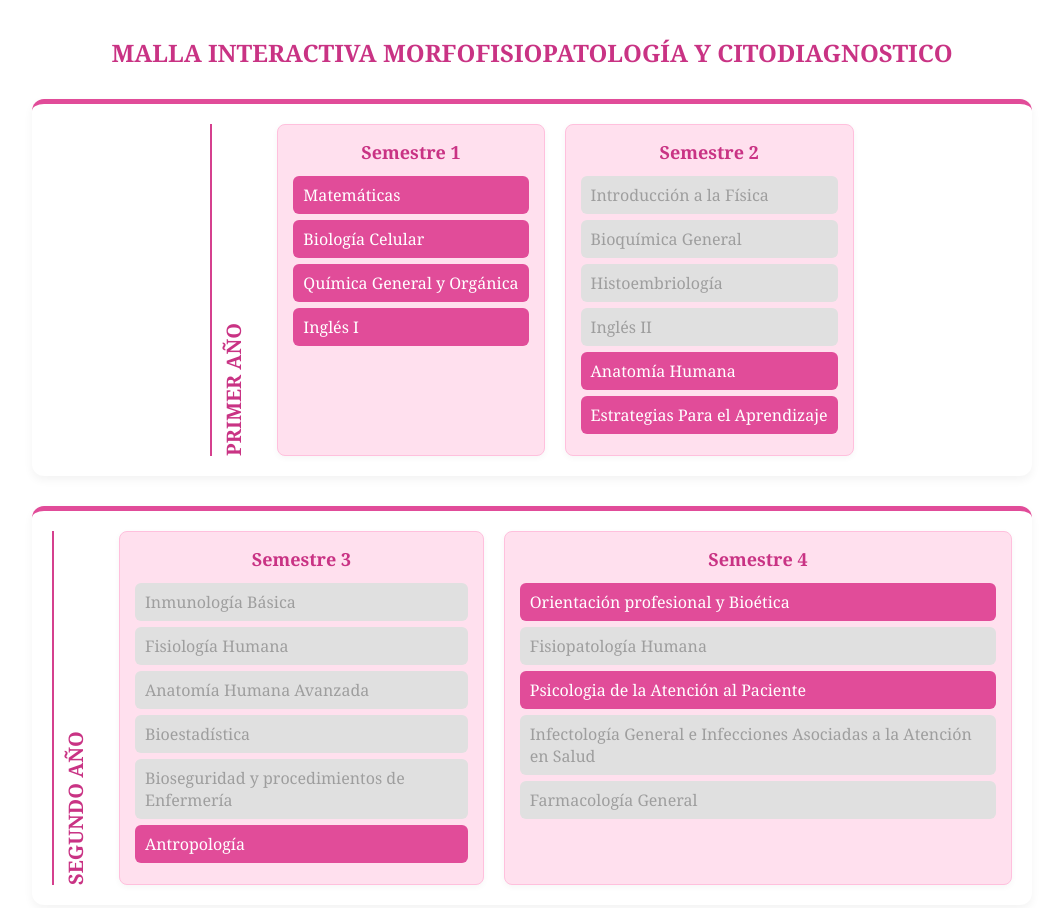
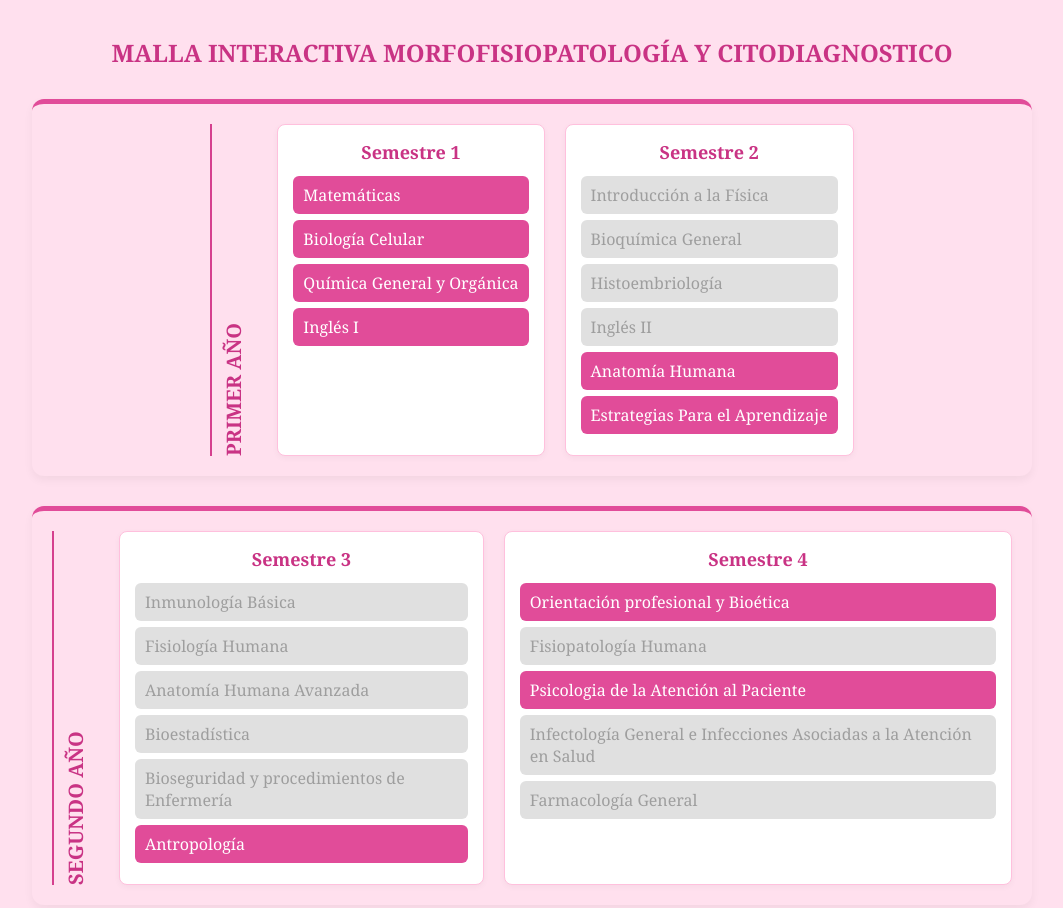
Before and after one commit to Cetem2025/MALLA-ANTIGUA-MORFOFISIOPATOLOGIA-Y-CITODIAGNOSTICO, a plain HTML site: page index.html in a window 1280 px wide. Shown: the top 908 px of the page, without its empty margins (108-1171 px from the left). Drawn offline with Linux system fonts and the light colour scheme.

Commit message:
Update index.html

```diff
--- a/index.html
+++ b/index.html
@@ -7,7 +7,7 @@
   <style>
     body {
   font-family: 'Georgia', serif;
-  background: #ffffff;
+  background: #ffe0ee;
   padding: 20px;
   color: #2c2c2c;
   margin: 0;
@@ -53,7 +53,7 @@ h1 {
   padding: 20px;
   border-radius: 12px;
   border-top: 5px solid #e14c99;
-  background-color: #ffffff;
+  background-color: #ffe0ee;
   box-shadow: 0 4px 10px rgba(0, 0, 0, 0.05);
   justify-content: center;
 }
@@ -79,7 +79,7 @@ h1 {
 .semester {
   min-width: 200px;
   padding: 15px;
-  background: #ffe0ee;
+  background: #ffffff;
   border: 1px solid #ffc0dd;
   border-radius: 8px;
   box-shadow: 0 2px 6px rgba(0, 0, 0, 0.04);
```
